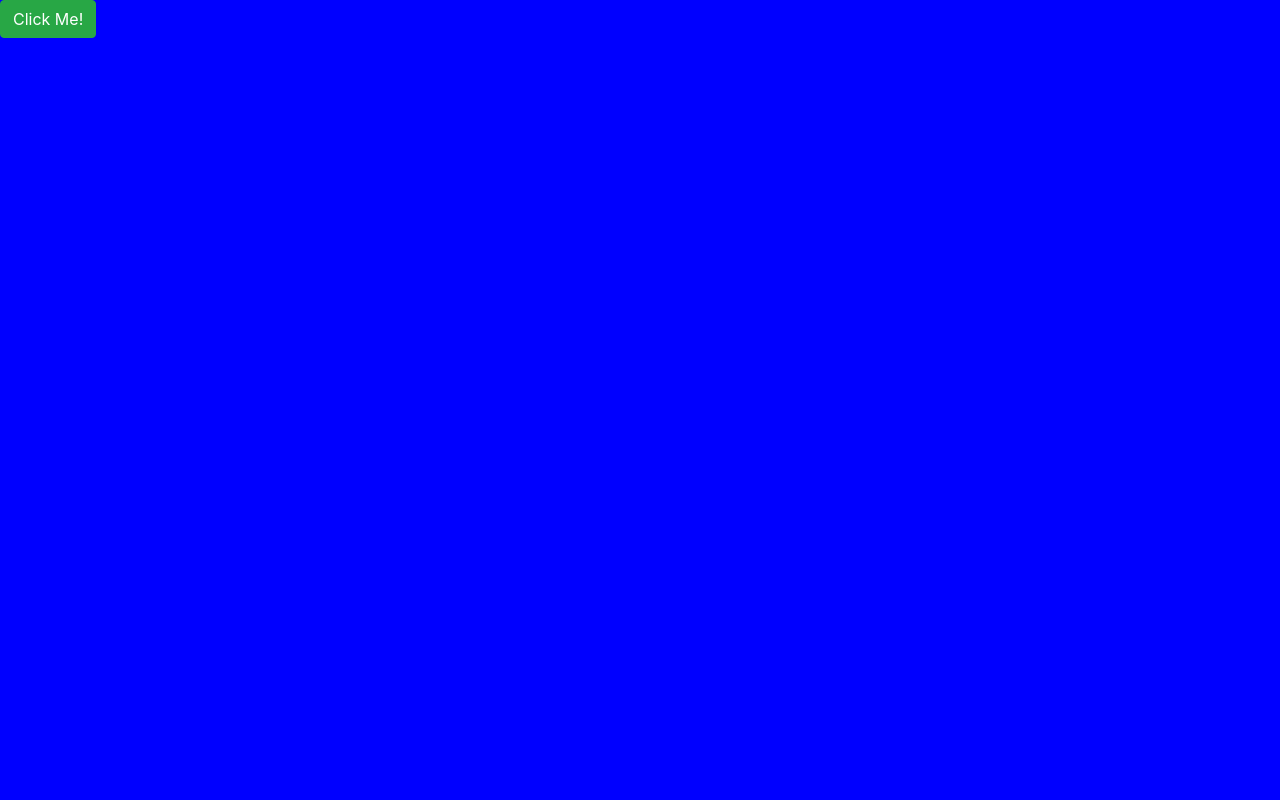
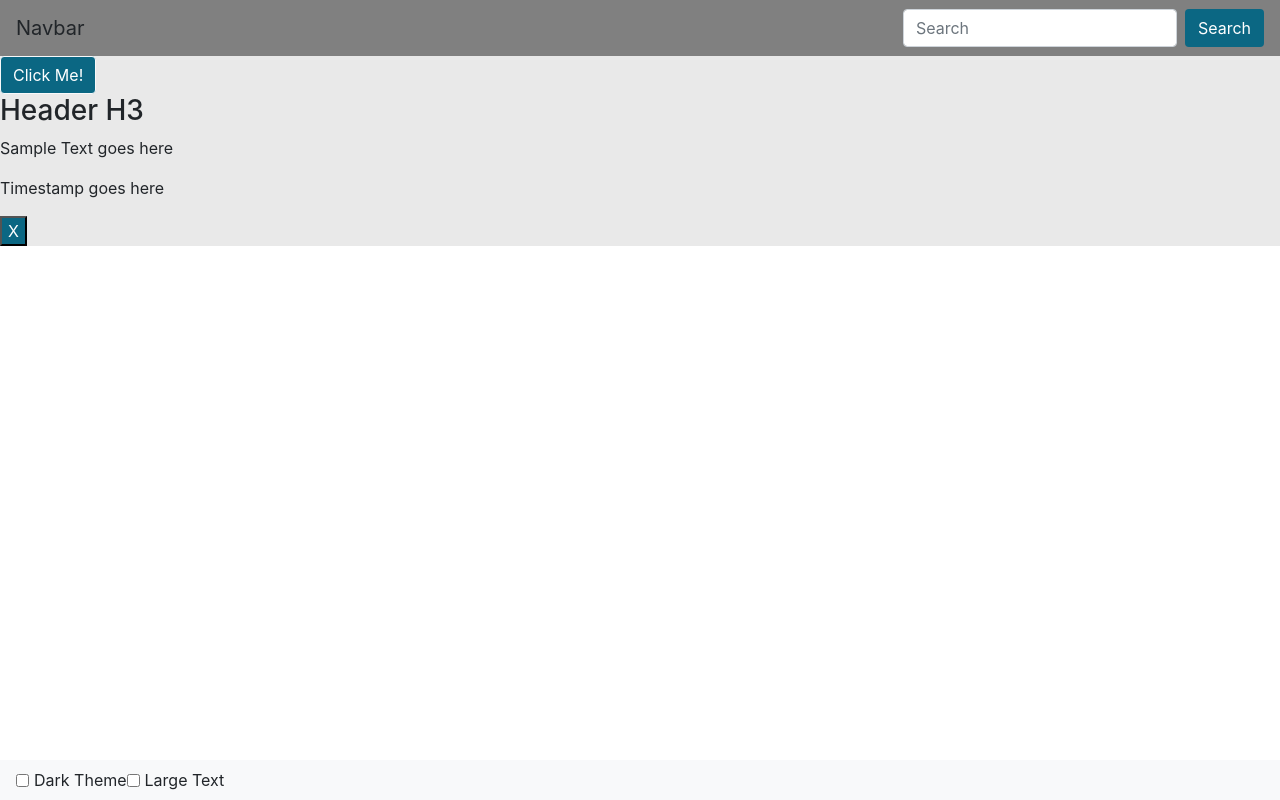
Before and after one commit to nss-evening-cohort-10/chatty-group-project-ghost-frogs, a website built with webpack: page src/index.html in a window 1280 px wide. Built offline with nearby package versions, Linux system fonts and the light colour scheme.

Commit message:
theme map working for light theme

```diff
--- a/src/index.html
+++ b/src/index.html
@@ -7,6 +7,31 @@
   <title>Chatty Ghost Frogs</title>
 </head>
 <body>
-  <button class="btn btn-success">Click Me!</button>
+  <main id="appRoot" class="theme-light">
+    <div class="app-container">
+      <nav class="navbar navbar-light">
+          <a class="navbar-brand">Navbar</a>
+          <form class="form-inline">
+            <input class="form-control mr-sm-2" type="search" placeholder="Search" aria-label="Search">
+            <button class="btn my-2 my-sm-0" type="submit">Search</button>
+          </form>
+        </nav>
+      <button class="btn btn-light">Click Me!</button>
+      <div class="sample-box">
+        <h3 class="messageHead">Header H3</h3>
+        <p class="messageText">Sample Text goes here</p>
+        <p class="messageTimestamp">Timestamp goes here</p>
+        <button class="closeBtn">X</button>
+      </div>
+      <nav class="navbar fixed-bottom navbar-light bg-light">
+          <div class="form-check form-check-inline">
+              <input class="form-check-input" type="checkbox" id="darkTheme" value="darkTheme">
+              <label class="form-check-label" for="darkTheme">Dark Theme</label>
+              <input class="form-check-input" type="checkbox" id="largeText" value="largeText">
+              <label class="form-check-label" for="largeText">Large Text</label>
+            </div>
+        </nav>
+    </div>
+  </main>
 </body>
 </html>
--- a/src/styles/main.scss
+++ b/src/styles/main.scss
@@ -1,5 +1,20 @@
 @import "~bootstrap/scss/bootstrap";
+@import './themes.scss';
 
-body {
-  background-color: blue;
+.app-container {
+  @include themify($themes) {
+    background-color: themed('backgroundColor');
+  }
+  .navbar {
+    @include themify($themes) {
+    background-color: themed('barBackground');
+    }
+  }
+  button {
+    @include themify($themes) {
+      background-color: themed('buttonBackground');
+      color: themed('buttonText');
+    }
+  }
+
 }
--- /dev/null
+++ b/src/styles/themes.scss
@@ -0,0 +1,39 @@
+$themes: (
+  light: (
+    backgroundColor: rgb(233, 233, 233),
+    barBackground: gray,
+    barText: black,
+    inputBackground: rgb(233, 233, 233),
+    inputPlaceholderText: rgb(95, 133, 145),
+    messageBackground: white,
+    messageHeadTextColor: black,
+    messageTextColor: black,
+    messageTimestampColor: rgb(95, 133, 145),
+    buttonBackground: rgb(11, 103, 131),
+    buttonText: white,
+    shadowBox: 5px 5px 5px black,
+  )
+  // dark: (
+
+  // )
+);
+
+// Implmentation of themes
+
+@mixin themify($themes) {
+  @each $theme, $map in $themes {
+    .theme-#{$theme} & {
+      $theme-map: () !global;
+      @each $key, $submap in $map {
+        $value: map-get(map-get($themes, $theme), '#{$key}');
+        $theme-map: map-merge($theme-map, ($key: $value)) !global;
+      }
+      @content;
+      $theme-map: null !global;
+    }
+  }
+}
+
+@function themed($key) {
+  @return map-get($theme-map, $key);
+}
```
Also changed, not shown: src/styles/_colors.scss (added).
